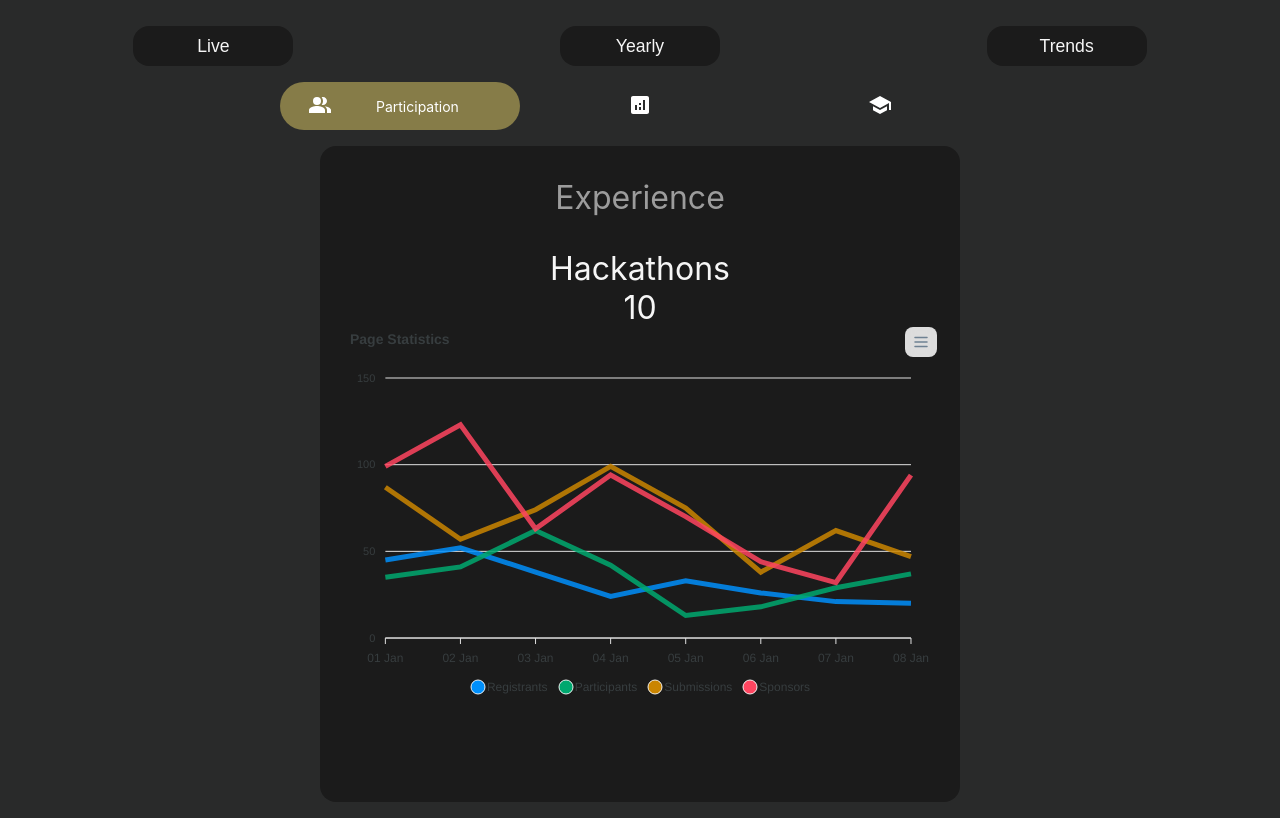
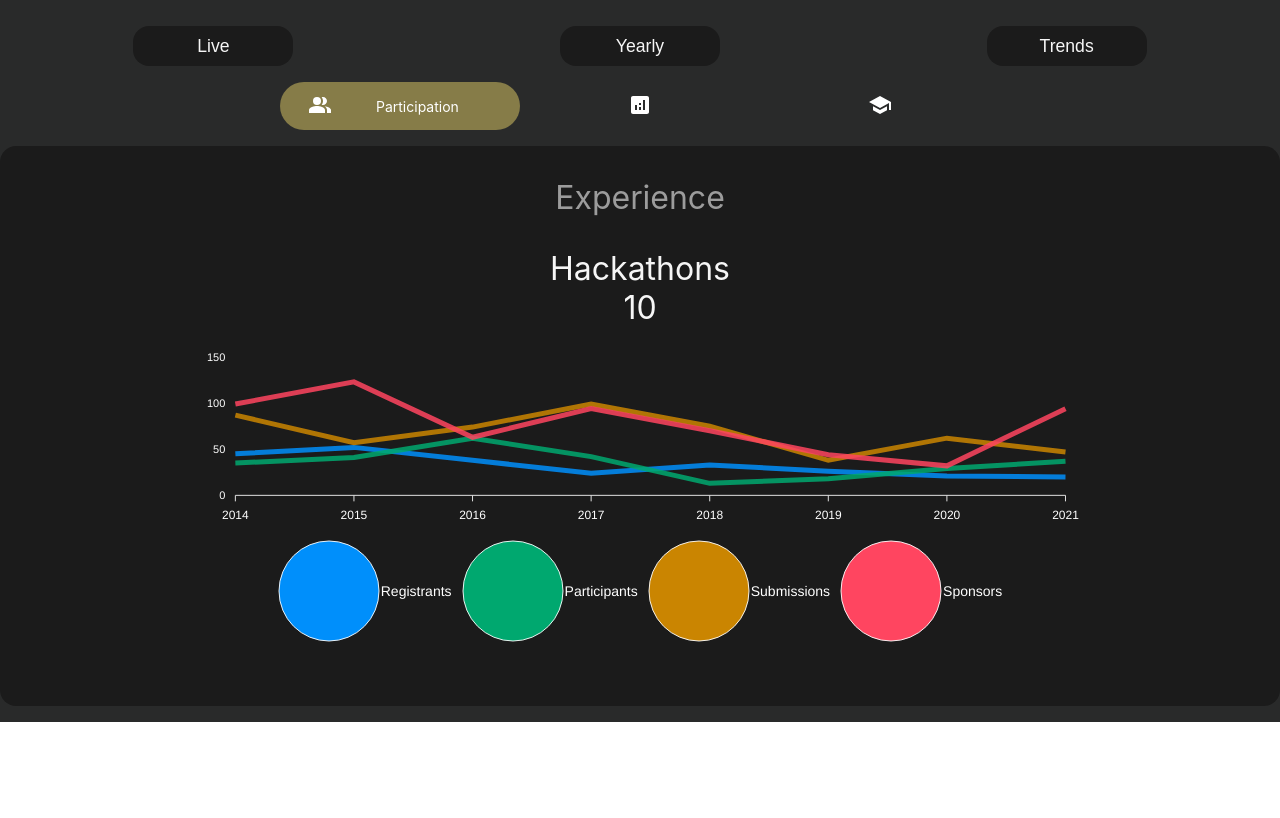
Before and after one commit to nishilfaldu/react-dashboard, a React (Create React App) app: page /trends in a window 1280 px wide. Built offline with nearby package versions, Linux system fonts and the light colour scheme.

Commit message:
line chart card -unstyled

```diff
--- a/src/components/cards/charts/LineChartCard.js
+++ b/src/components/cards/charts/LineChartCard.js
@@ -38,33 +38,49 @@ const LineChartCard = function(props){
             zoom: {
               enabled: false
             },
+            toolbar: {
+                show: false
+            },
+            foreColor: '#ffffff',
+            fontFamily: 'Helvetica, Arial, sans-serif',
+            // fontSize: 'px',
         },
         dataLabels: {
             enabled: false
         },
-          title: {
-            text: 'Page Statistics',
-            align: 'left'
-          },
+        // title: {
+        //     text: 'Page Statistics',
+        //     align: 'left'
+        // },
         legend: {
             tooltipHoverFormatter: function(val, opts) {
               return val + ' - ' + opts.w.globals.series[opts.seriesIndex][opts.dataPointIndex] + ''
-            }
+            },
+            show: true,
+            position: 'bottom',
+            fontSize: '14px',
+            offsetY: 8,
+            labels: {
+                colors: [],
             },
             markers: {
-            size: 0,
-            hover: {
-              sizeOffset: 6
+                width: 15,
+                height: 15,
+                // fillColors: [],
+                // borderRadius of marker
+                radius: 7,
+                size: 50,
+                shape: 'circle',
             }
         },
         xaxis: {
-            categories: ['01 Jan', '02 Jan', '03 Jan', '04 Jan', '05 Jan', '06 Jan', '07 Jan', '08 Jan', '09 Jan',
-              '10 Jan', '11 Jan', '12 Jan'
-            ],
+            categories: ['2014', '2015', '2016', '2017', '2018', '2019', '2020', '2021'],
         },
-        //   grid: {
-        //     borderColor: '#f1f1f1',
-        //   }
+        grid: {
+            show: false,
+            borderColor: '#f1f1f1',
+        },
+
     });
 
     return(
@@ -75,7 +91,7 @@ const LineChartCard = function(props){
                     <br></br>
                     {props.cardValue}
                     <ChartDiv>
-                        <Chart options={options} series={options.series} height="auto" width="200%"/>
+                        <Chart options={options} series={options.series} height="200%" width="300%"/>
                     </ChartDiv>
                 </SimpleCard>
             </ThemeProvider>
--- a/src/components/themes/propLineChart.js
+++ b/src/components/themes/propLineChart.js
@@ -12,8 +12,8 @@ export default {
   fontFamily: "Poppins",
 
   // Properties of a Card
-  cardHeight: "41rem",
-  cardWidth: "40rem",
+  cardHeight: "35rem",
+  cardWidth: "80rem",
   borderRadius: "1rem",
   colorCardBackground: "#1B1B1B",
 
```
Lines whose indentation alone changed are shown as unchanged.
